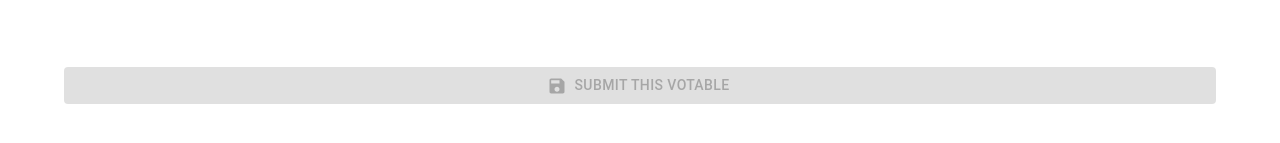
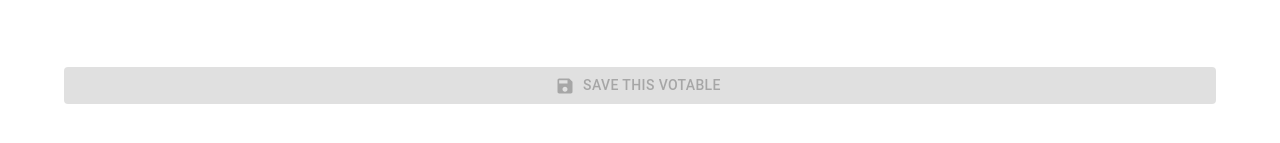
Before and after one commit to JamesMitofsky/Community-Votes, a React (Create React App) app: page / in a window 1280 px wide. Shown: the part 539-682 px from the top of the page. Built offline with nearby package versions, Linux system fonts and the light colour scheme.

Commit message:
Change language of submit button to help imply users can return

```diff
--- a/src/components/BuildVotable.jsx
+++ b/src/components/BuildVotable.jsx
@@ -55,7 +55,7 @@ export default function BuildVotable() {
       </Grid>
       <Grid item xs={12}>
         <Button disabled fullWidth startIcon={<SaveIcon />} variant="contained">
-          Submit this votable
+          Save this votable
         </Button>
       </Grid>
     </Grid>
```
